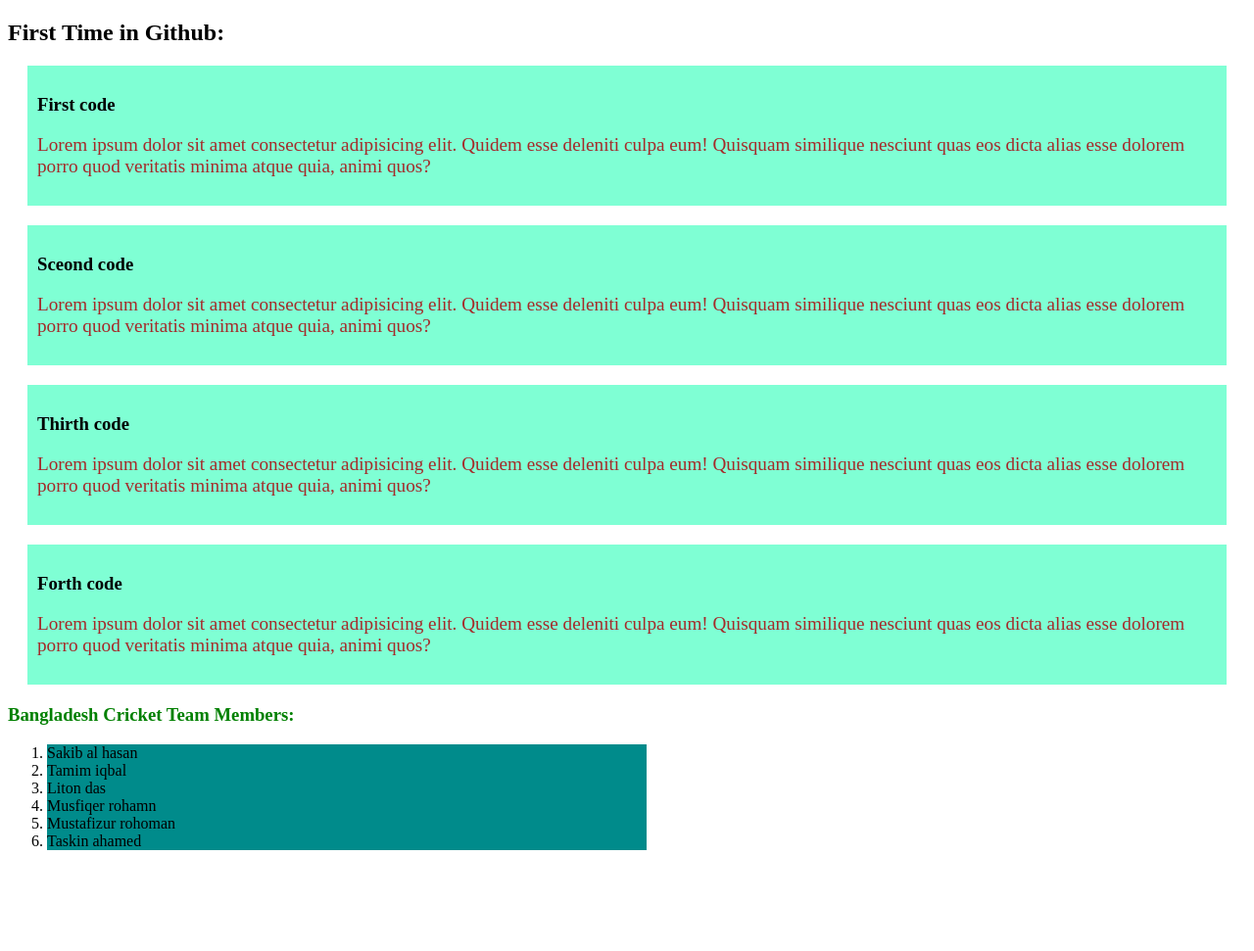
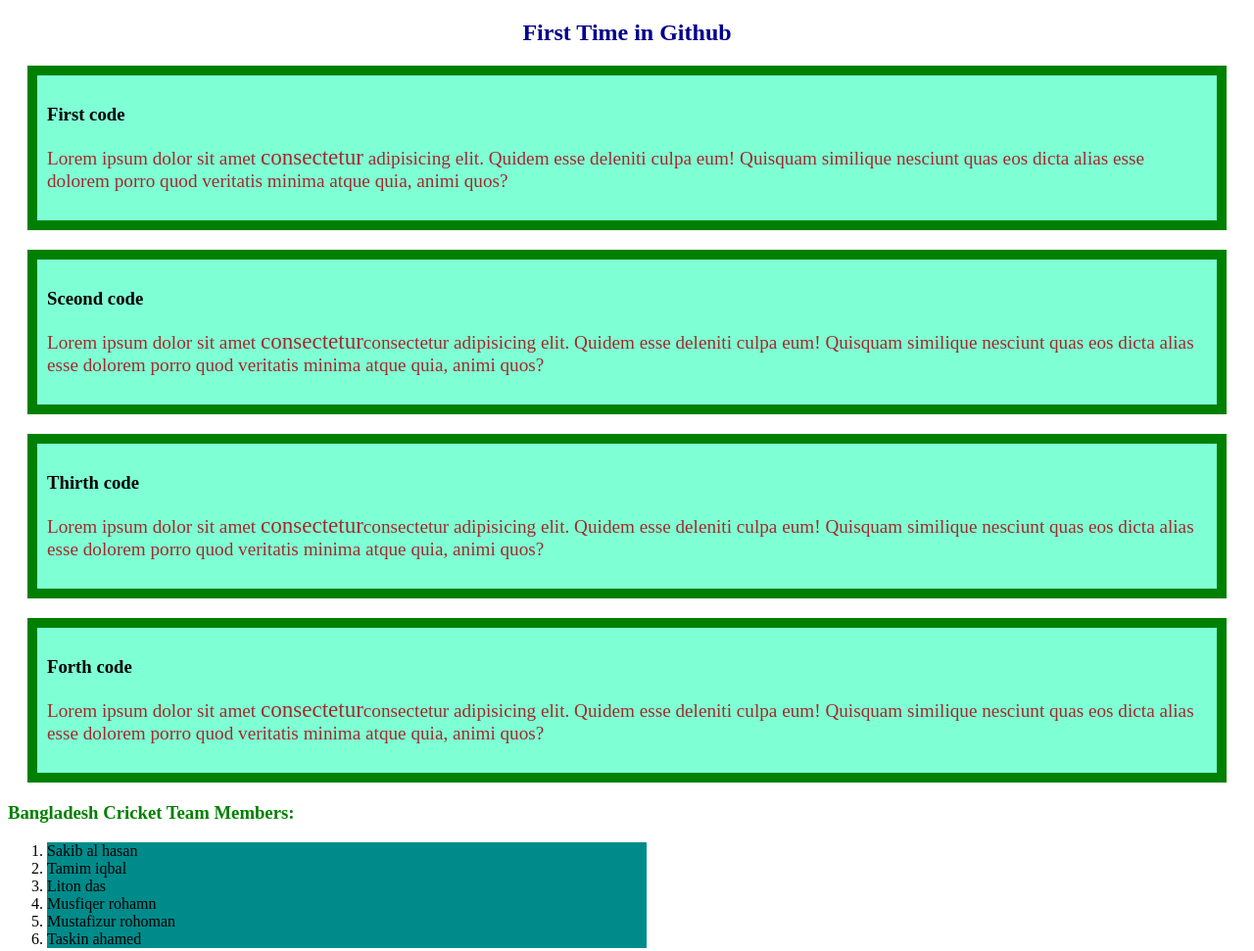
Before and after one commit to Raihanuddinmunna/new-github, a plain HTML site: page newgithub.html in a window 1280 px wide. Shown: the whole page at 98% size. Before the commit the page ends 884 px from the top, so only its background shows below. Drawn offline with Linux system fonts and the light colour scheme.

Commit message:
added the file

```diff
--- a/newgithub.html
+++ b/newgithub.html
@@ -8,33 +8,33 @@
 </head>
 
 <body>
-    <h2>First Time in Github:</h2>
+    <h2 id="first">First Time in Github</h2>
     <div>
         <h3>First code</h3>
         <p class="blog">
 
-            Lorem ipsum dolor sit amet consectetur adipisicing elit. Quidem esse deleniti culpa eum! Quisquam similique nesciunt quas eos dicta alias esse dolorem porro quod veritatis minima atque quia, animi quos?
+            Lorem ipsum dolor sit amet <span>consectetur</span> adipisicing elit. Quidem esse deleniti culpa eum! Quisquam similique nesciunt quas eos dicta alias esse dolorem porro quod veritatis minima atque quia, animi quos?
         </p>
     </div>
 </body>
     <div>
         <h3> Sceond code</h3>
         <p class="blog">
-            Lorem ipsum dolor sit amet consectetur adipisicing elit. Quidem esse deleniti culpa eum! Quisquam similique nesciunt quas eos dicta alias esse dolorem porro quod veritatis minima atque quia, animi quos?
+            Lorem ipsum dolor sit amet <span>consectetur</span>consectetur adipisicing elit. Quidem esse deleniti culpa eum! Quisquam similique nesciunt quas eos dicta alias esse dolorem porro quod veritatis minima atque quia, animi quos?
         </p>
     </div>
 </body>
     <div>
         <h3> Thirth code</h3>
         <p class="blog">
-            Lorem ipsum dolor sit amet consectetur adipisicing elit. Quidem esse deleniti culpa eum! Quisquam similique nesciunt quas eos dicta alias esse dolorem porro quod veritatis minima atque quia, animi quos?
+            Lorem ipsum dolor sit amet <span>consectetur</span>consectetur adipisicing elit. Quidem esse deleniti culpa eum! Quisquam similique nesciunt quas eos dicta alias esse dolorem porro quod veritatis minima atque quia, animi quos?
         </p>
     </div>
 </body>
     <div>
         <h3>Forth code</h3>
         <p class="blog">
-            Lorem ipsum dolor sit amet consectetur adipisicing elit. Quidem esse deleniti culpa eum! Quisquam similique nesciunt quas eos dicta alias esse dolorem porro quod veritatis minima atque quia, animi quos?
+            Lorem ipsum dolor sit amet <span>consectetur</span>consectetur adipisicing elit. Quidem esse deleniti culpa eum! Quisquam similique nesciunt quas eos dicta alias esse dolorem porro quod veritatis minima atque quia, animi quos?
         </p>
     </div>
     <h3 id="bd">Bangladesh Cricket Team Members:</h3>
--- a/style/website.css
+++ b/style/website.css
@@ -2,10 +2,12 @@ div{
     background-color: aquamarine;
     margin:20px;
     padding: 10px;
+    border: 10px solid green;
 }
 .blog{
     font-size: larger;
     color: brown;
+    /* border: 10px solid red; */
 }
 #bd{
     color: green;
@@ -15,5 +17,12 @@ li{
     background-color: darkcyan;
     width: 50%;
     color: black;
+}
+#first{
+     color: darkblue;
+     text-align: center;
 
 }
+span{
+    font-size: larger;
+}
```
